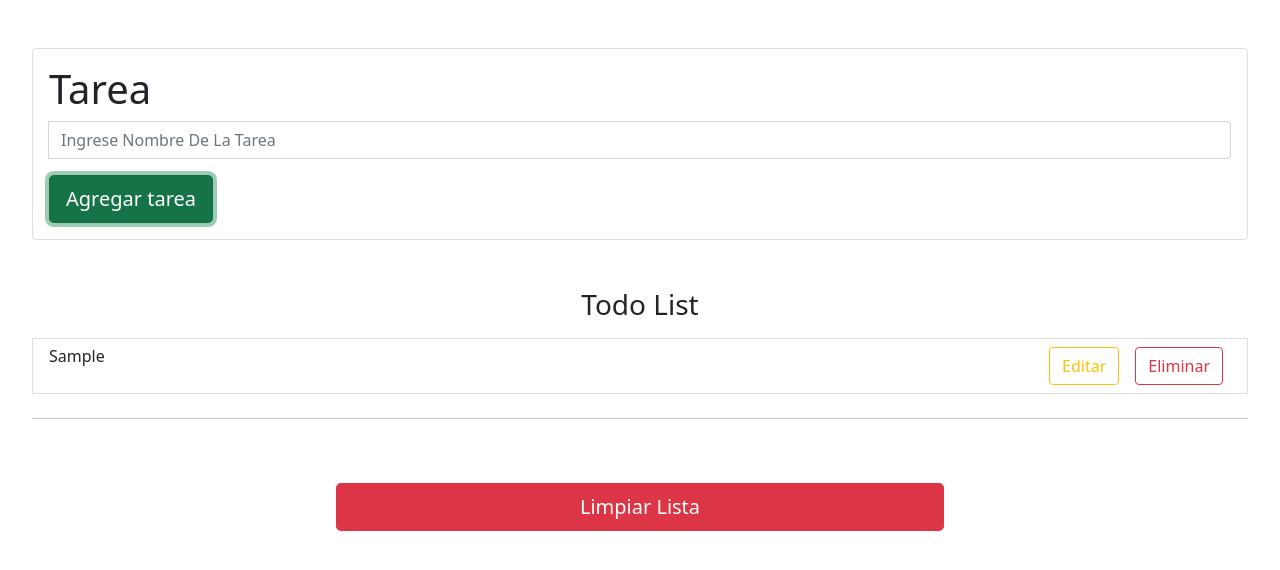
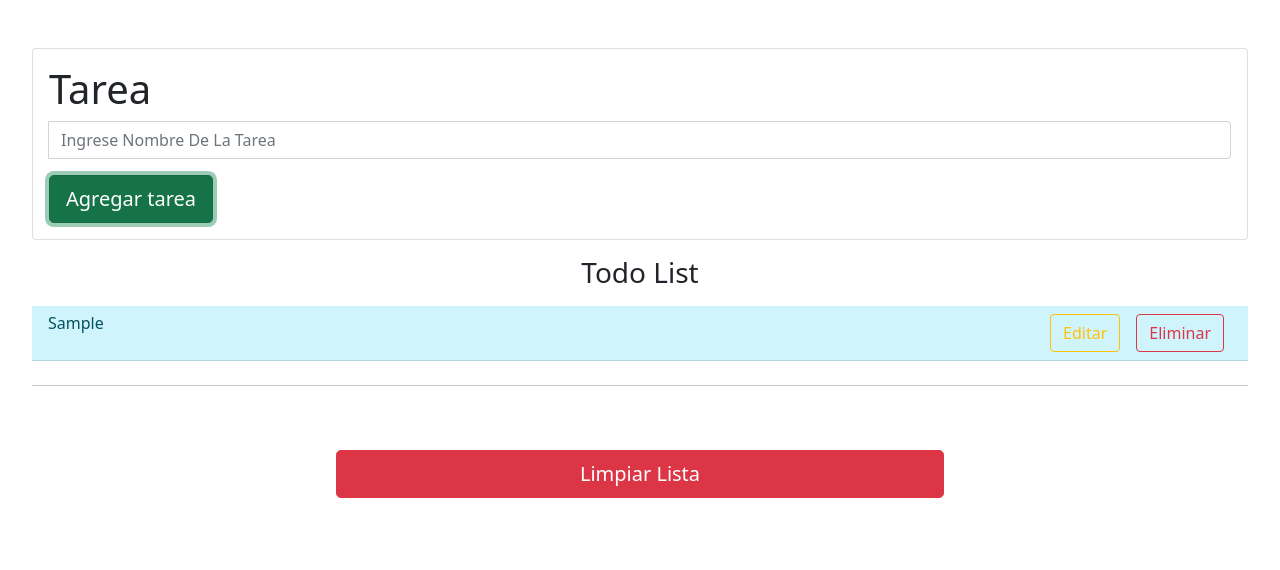
Before and after one commit to spartanfenix/AppTodoReact, a React (Create React App) app: page / in a window 1280 px wide. Both pictures are taken after typing "Sample" into the empty fields and a click on the button "Agregar tarea". Shown: the top 570 px of the page. Built offline with nearby package versions, Linux system fonts and the light colour scheme.

Commit message:
App v0.1

```diff
--- a/public/index.html
+++ b/public/index.html
@@ -9,7 +9,7 @@
       name="description"
       content="Web site created using create-react-app"
     />
-    <link rel="apple-touch-icon" href="%PUBLIC_URL%/logo192.png" />
+    <link rel="apple-touch-icon" href="%PUBLIC_URL%/editar.png" />
     <!--
       manifest.json provides metadata used when your web app is installed on a
       user's mobile device or desktop. See https://developers.google.com/web/fundamentals/web-app-manifest/
--- a/src/components/TodoItem.js
+++ b/src/components/TodoItem.js
@@ -4,9 +4,9 @@ export default class TodoItem extends Component {
   render() {
     const { title, handleDelete, handleEdit } = this.props;
     return (
-      <li className="list-group-item text-capitalize d-flex justify-content-between my-2">
+      <li className="list-group-item list-group-item-info text-capitalize d-flex justify-content-between my-2">
         <h6>{title}</h6>
-        <div className="todo-icon">
+        <div className="todo-item">
           <span className="mx-2 text-success">
             <button className="btn btn-outline-warning" onClick={handleEdit}>
               Editar
--- a/src/components/TodoList.js
+++ b/src/components/TodoList.js
@@ -5,7 +5,7 @@ export default class TodoList extends Component {
   render() {
     const { items, clearList, handleDelete, handleEdit } = this.props;
     return (
-      <ul className="list-group my-5">
+      <ul className="list-group list-group-flush">
         <h3 className="text-capitalize">todo list</h3>
         {items.map((item) => {
           return (
```
Also changed, not shown: src/App.js (+0 -17 lines), public/editar.png (added).
